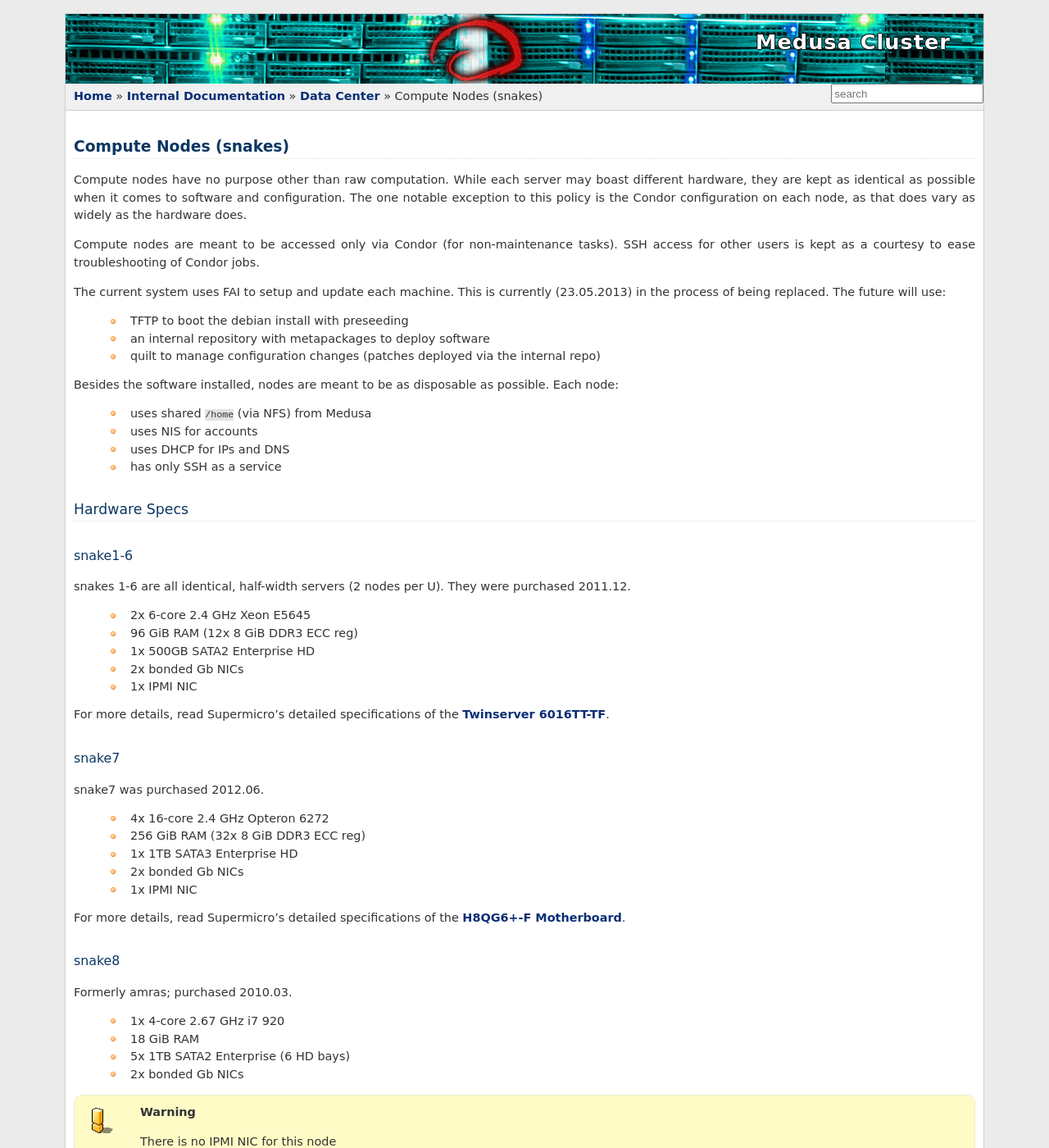
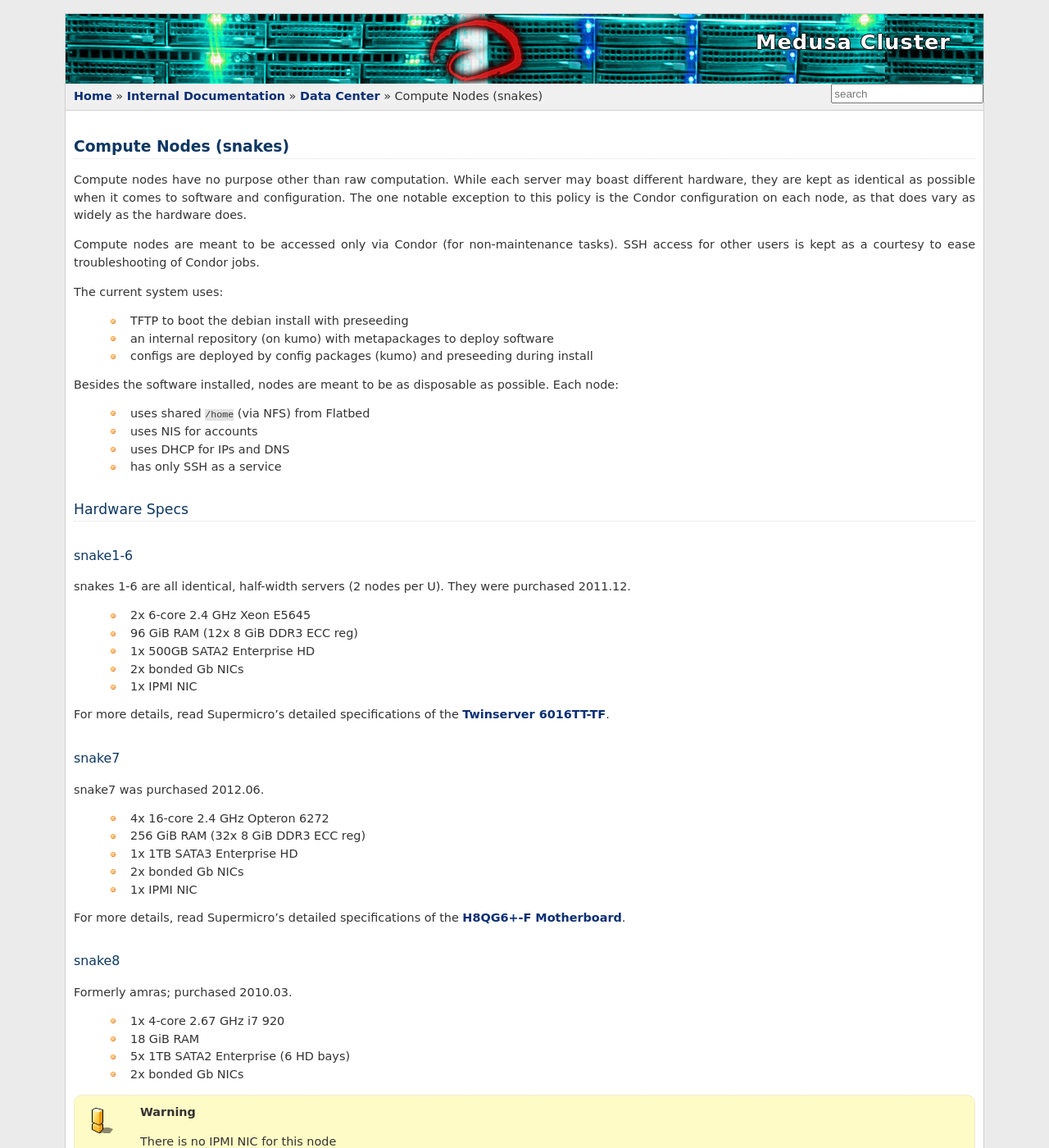
Before and after one commit to psychoinformatics-de/ipsy-docs, a Sphinx documentation site: the page built from source/internal/data_center/compute_nodes.rst, in a window 1280 px wide and 1400 px high. Shown: the whole window at 82% size. Built offline with Sphinx 7.4.7, drawn with Linux system fonts in a browser that asks for light colours; formulas are drawn with MathJax 3; some of the changed text lies outside the part shown.

```diff
--- a/source/internal/data_center/compute_nodes.rst
+++ b/source/internal/data_center/compute_nodes.rst
@@ -14,17 +14,16 @@ Compute nodes are meant to be accessed only via Condor (for non-maintenance task
 SSH access for other users is kept as a courtesy to ease troubleshooting of
 Condor jobs.
 
-The current system uses FAI to setup and update each machine. This is
-currently (23.05.2013) in the process of being replaced. The future will use:
+The current system uses:
 
  * TFTP to boot the debian install with preseeding
- * an internal repository with metapackages to deploy software
- * quilt to manage configuration changes (patches deployed via the internal repo)
+ * an internal repository (on kumo) with metapackages to deploy software
+ * configs are deployed by config packages (kumo) and preseeding during install
 
 Besides the software installed, nodes are meant to be as disposable as possible.
 Each node:
 
- * uses shared ``/home`` (via NFS) from Medusa
+ * uses shared ``/home`` (via NFS) from Flatbed
  * uses NIS for accounts
  * uses DHCP for IPs and DNS
  * has only SSH as a service
```
Also changed, not shown: other parts of source/internal/data_center/compute_nodes.rst (+14 -0 lines).
